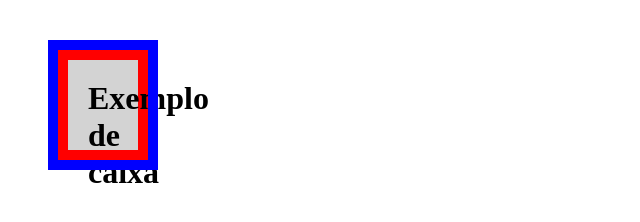
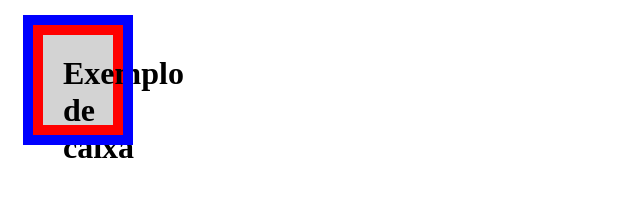
Before and after one commit to Programacao-para-Web-Design/aula-18-09-th-e-maria-n, a plain HTML site: page Responda.html in a window 1280 px wide. Shown: the whole page, without its empty margins (0-640 px from the left). Drawn offline with Linux system fonts and the light colour scheme.

Commit message:
Update Responda.html

```diff
--- a/Responda.html
+++ b/Responda.html
@@ -13,7 +13,7 @@
  outline-width: 10px; /* Largura do contorno de 10 pixeis */
  outline-style: solid; /* Estilo do contorno é solido */
  outline-color: blue; /* Cor do contorno é azul */
- margin: 50px; /* margem de 50 pixeis */
+ margin: 25px; /* margem de 50 pixeis */
 }
     </style>
     <meta charset="UTF-8">
```
